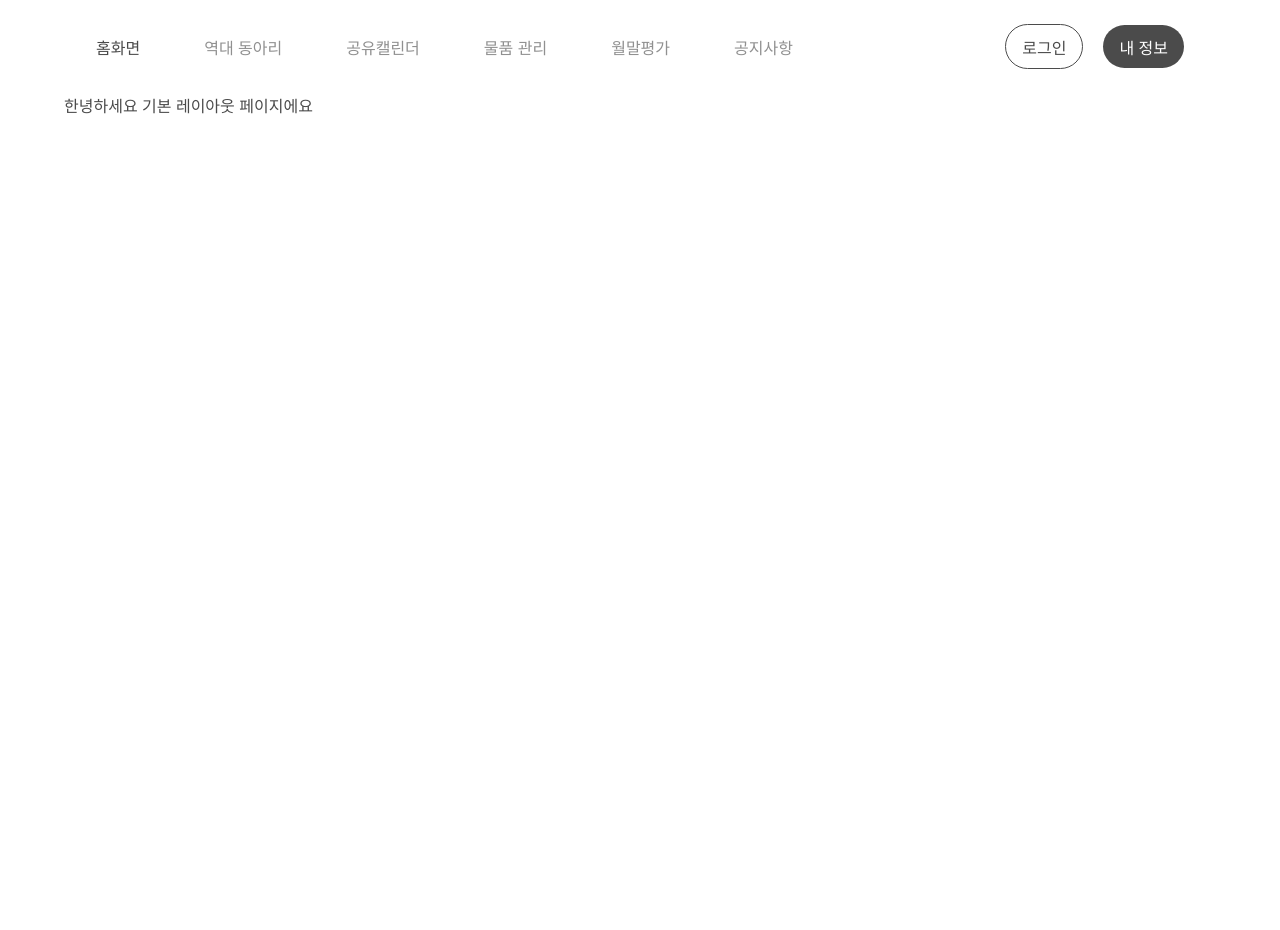
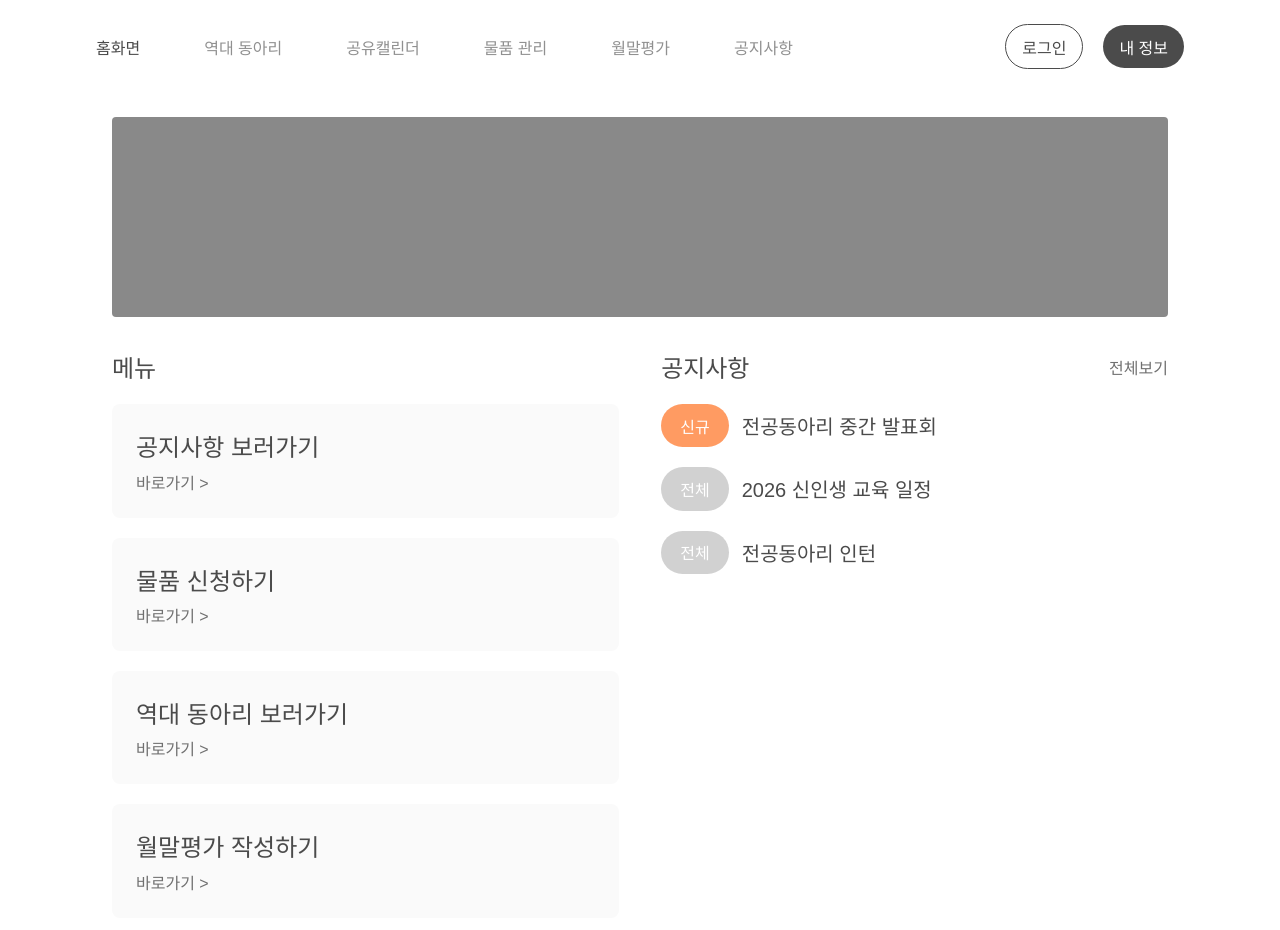
Before and after one commit to arabssm/muldum-v2, a Next.js app in the folder muldum/: page / in a window 1280 px wide. Shown: the top 930 px of the page. Before the commit the page ends 893 px from the top, so only its background shows below. Built offline with nearby package versions, Linux system fonts and the light colour scheme; a web font is replaced by a local one.

Commit message:
docs(#3) :: 타입 지정

```diff
--- a/muldum/src/app/page.tsx
+++ b/muldum/src/app/page.tsx
@@ -1,9 +1,7 @@
 "use client"
 
+import Main from "@/containers/ui/main";
+
 export default function Home() {
-  return (
-    <>
-      한녕하세요 기본 레이아웃 페이지에요
-    </>
-  );
+  return <Main />
 }
--- a/muldum/src/types/barTypes.ts
+++ /dev/null
@@ -1,3 +0,0 @@
-export interface Bar {
-  isActive?: boolean;
-}
```
